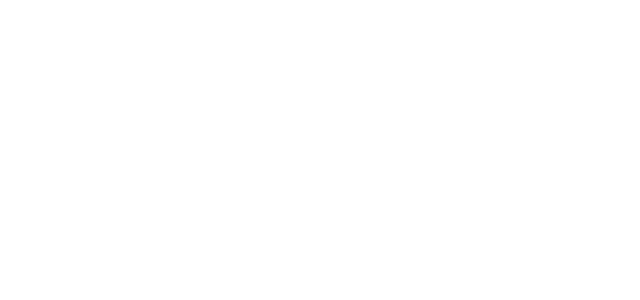
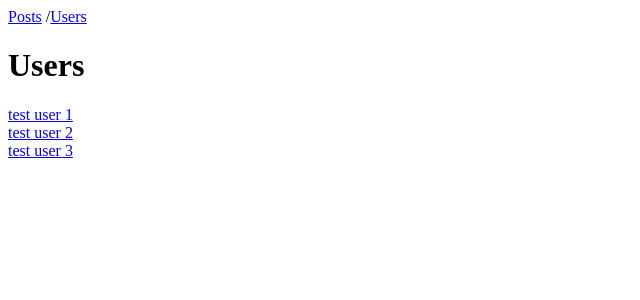
Before and after one commit to eviry-ishikawa/redux-toolkit-sample, a React (Create React App) app: page /users in a window 1280 px wide. Shown: the top 300 px of the page, without its empty margins (0-640 px from the left). Built offline with nearby package versions, Linux system fonts and the light colour scheme.

Commit message:
add navbar

```diff
--- a/src/App.tsx
+++ b/src/App.tsx
@@ -8,12 +8,16 @@ import {
 } from 'react-router-dom';
 import { PostPage } from './features/posts/PostPage';
 import { UserPage } from './features/users/UserPage';
+import { NavBar } from './components/NavBar';
+import { UsersList } from './features/users/UsersList';
 
 function App() {
   return (
     <Router>
+      <NavBar />
       <Route exact path="/" component={PostList} />
       <Route path="/posts/:postId" component={PostPage} />
+      <Route exact path="/users" component={UsersList} />
       <Route path="/users/:userId" component={UserPage} />
       {/* <div className="App">
         <PostList />
--- /dev/null
+++ b/src/components/NavBar.tsx
@@ -0,0 +1,10 @@
+import React from 'react';
+import { Link } from 'react-router-dom';
+
+export const NavBar = () => {
+  return (
+    <div>
+      <Link to="/">Posts</Link> /<Link to="/users">Users</Link>
+    </div>
+  );
+};
--- /dev/null
+++ b/src/features/users/UsersList.tsx
@@ -0,0 +1,19 @@
+import React from 'react';
+import { useSelector } from 'react-redux';
+import { Link } from 'react-router-dom';
+import { selectAllUser } from './usersSlice';
+
+export const UsersList = () => {
+  const users = useSelector(selectAllUser);
+
+  return (
+    <div>
+      <h1>Users</h1>
+      {users.map((user) => (
+        <div key={user.id}>
+          <Link to={`/users/${user.id}`}>{user.name}</Link>
+        </div>
+      ))}
+    </div>
+  );
+};
```
Also changed, not shown: 2 other files (tests, documents, lock files or other folders).
